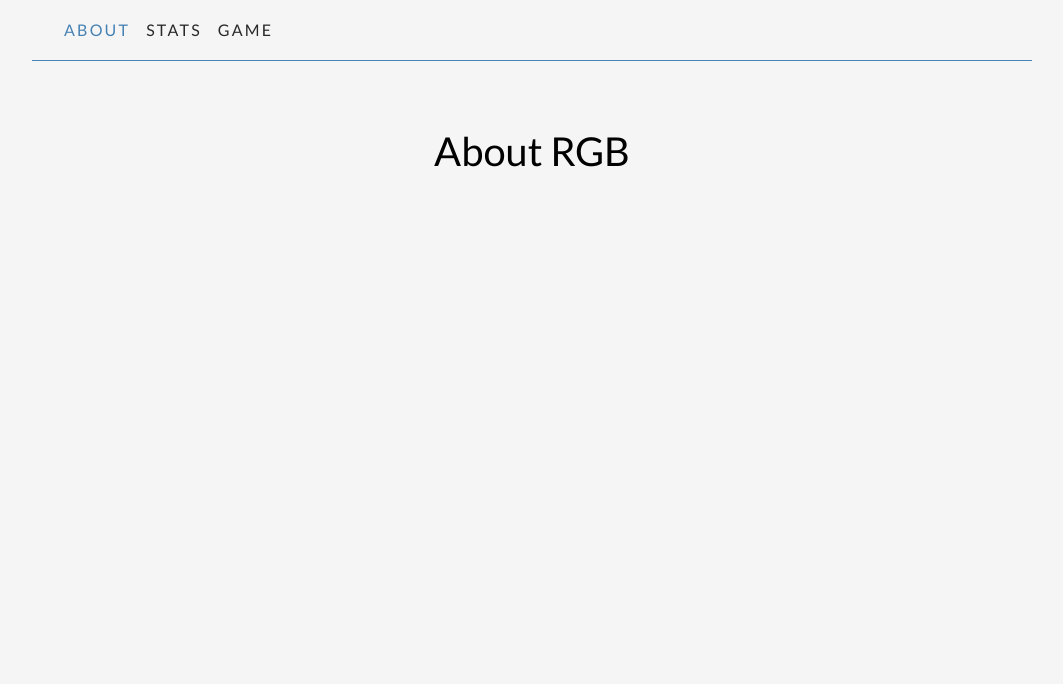
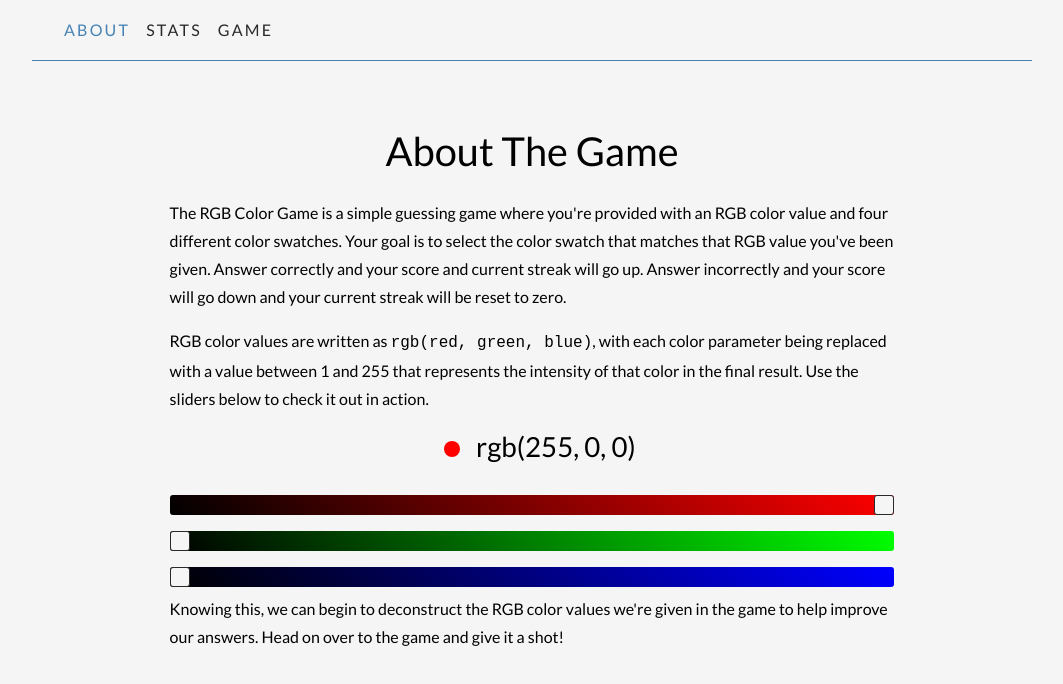
Before and after one commit to aexcode/mini-projects, a plain HTML site: page projects/rgb-color-game/index.html in a window 1280 px wide. Both pictures are taken after a click on the link "ABOUT". Shown: the whole page, without its empty margins (108-1171 px from the left). Drawn offline with nearby package versions, Linux system fonts and the light colour scheme.

Commit message:
add about page content

```diff
--- a/projects/rgb-color-game/index.html
+++ b/projects/rgb-color-game/index.html
@@ -28,7 +28,17 @@
       </nav>
       <main>
         <section id="about" class="display-none">
-          <h1>About RGB</h1>
+          <h1>About The Game</h1>
+					<p>The RGB Color Game is a simple guessing game where you're provided with an RGB color value and four different color swatches. Your goal is to select the color swatch that matches that RGB value you've been given. Answer correctly and your score and current streak will go up. Answer incorrectly and your score will go down and your current streak will be reset to zero. </p>
+
+					<p>RGB color values are written as <code>rgb(red, green, blue)</code>, with each color parameter being replaced with a value between 1 and 255 that represents the intensity of that color in the final result. Use the sliders below to check it out in action.</p>
+					<h3><span id='example-color'></span><span id="example-rgb"></span></h3>
+					<form id="example-color-form">
+						<input id="slider-red" class="slider " type="range" min="0" max="255" value="255" />
+						<input id="slider-green" class="slider" type="range" min="0" max="255" value="0" />
+						<input id="slider-blue" class="slider" type="range" min="0" max="255" value="0" />
+					</form>
+					<p>Knowing this, we can begin to deconstruct the RGB color values we're given in the game to help improve our answers. Head on over to the game and give it a shot!</p>
         </section>
         <section id="stats" class="display-none">
           <h1>Your Stats</h1>
--- a/projects/rgb-color-game/script.js
+++ b/projects/rgb-color-game/script.js
@@ -19,6 +19,12 @@ const scoreDisplay = document.getElementById('score')
 const currentStreakDisplay = document.getElementById('current-streak')
 const longestStreakDisplay = document.getElementById('longest-streak')
 const resetStatsBtn = document.getElementById('reset-stats')
+const exampleColor = document.getElementById('example-color')
+const exampleRgb = document.getElementById('example-rgb')
+const exampleColorForm = document.getElementById('example-color-form')
+const sliderRed = document.getElementById('slider-red')
+const sliderGreen = document.getElementById('slider-green')
+const sliderBlue = document.getElementById('slider-blue')
 
 // event listeners ==========
 navigation.forEach(({ link }) =>
@@ -26,6 +32,7 @@ navigation.forEach(({ link }) =>
 )
 colors.forEach((color) => color.addEventListener('click', handleGuess))
 resetStatsBtn.addEventListener('click', resetStats)
+exampleColorForm.addEventListener('input', displayExampleColor)
 
 // event handlers ==========
 function handleNavigation(e) {
@@ -126,6 +133,14 @@ function startGame() {
   displayColors()
 }
 
+function displayExampleColor() {
+  const rgb = `rgb(${sliderRed.value}, ${sliderGreen.value}, ${sliderBlue.value})`
+
+  exampleColor.style.backgroundColor = rgb
+  exampleRgb.innerText = rgb
+}
+
 // on load ==========
-displayStats()
-startGame()
+displayStats() // stats page
+displayExampleColor() // about page
+startGame() // game page
--- a/projects/rgb-color-game/style.css
+++ b/projects/rgb-color-game/style.css
@@ -31,6 +31,8 @@ body {
 
 p {
   margin-bottom: 1rem;
+  /* font-size: 1.2rem; */
+  /* font-weight: 300; */
 }
 
 h1,
@@ -84,6 +86,10 @@ a {
   cursor: pointer;
 }
 
+img {
+  max-width: 100%;
+}
+
 #container {
   width: 100%;
   max-width: 1000px;
@@ -130,6 +136,7 @@ section {
 
 #prompt {
   margin-top: 0;
+  margin-bottom: 3rem;
 }
 
 .colors {
@@ -178,6 +185,78 @@ section {
   color: var(--color-error-200);
 }
 
+/* ABOUT SECTION ========== */
+#about {
+  max-width: 85ch;
+  margin: auto;
+}
+
+#about h3 {
+  margin-top: 0;
+}
+
+#example-color {
+  display: inline-block;
+  width: 1rem;
+  height: 1rem;
+  margin: 0 1rem;
+  border-radius: 50%;
+}
+
+.slider {
+  -webkit-appearance: none;
+  width: 100%;
+  margin: 0.5rem 0;
+  height: 20px;
+  background: transparent;
+  border-radius: 3px;
+}
+
+#slider-red {
+  background: linear-gradient(45deg, rgb(0, 0, 0), rgb(255, 0, 0));
+}
+
+#slider-green {
+  background: linear-gradient(45deg, rgb(0, 0, 0), rgb(0, 255, 0));
+}
+
+#slider-blue {
+  background: linear-gradient(45deg, rgb(0, 0, 0), rgb(0, 0, 255));
+}
+
+.slider::-webkit-slider-thumb {
+  -webkit-appearance: none;
+  appearance: none;
+  width: 20px;
+  height: 20px;
+  background: var(--color-neutral-100);
+  cursor: pointer;
+  border: 1px solid var(--color-neutral-600);
+  border-radius: 3px;
+}
+
+.slider::-moz-range-thumb {
+  width: 25px;
+  height: 25px;
+  background: var(--color-neutral-100);
+  cursor: pointer;
+  border: 1px solid var(--color-neutral-600);
+  border-radius: 3px;
+}
+
+.slider:focus {
+  outline: none; /* Removes the blue border. You should probably do some kind of focus styling for accessibility reasons though. */
+}
+
+.slider::-ms-track {
+  width: 100%;
+  cursor: pointer;
+
+  background: transparent;
+  border-color: transparent;
+  color: transparent;
+}
+
 /* HELPER CLASSES ========== */
 .display-none {
   display: none;
@@ -194,4 +273,8 @@ section {
     width: 150px;
     height: 150px;
   }
+
+  #about h2 {
+    text-align: left;
+  }
 }
```
Also changed, not shown: projects/rgb-color-game/assets/rgb-color-game-01.png (added), projects/rgb-color-game/assets/rgb-color-game-02.png (added), projects/rgb-color-game/assets/rgb-color-game-03.png (added), projects/rgb-color-game/assets/rgb-color-game-04.png (added).
